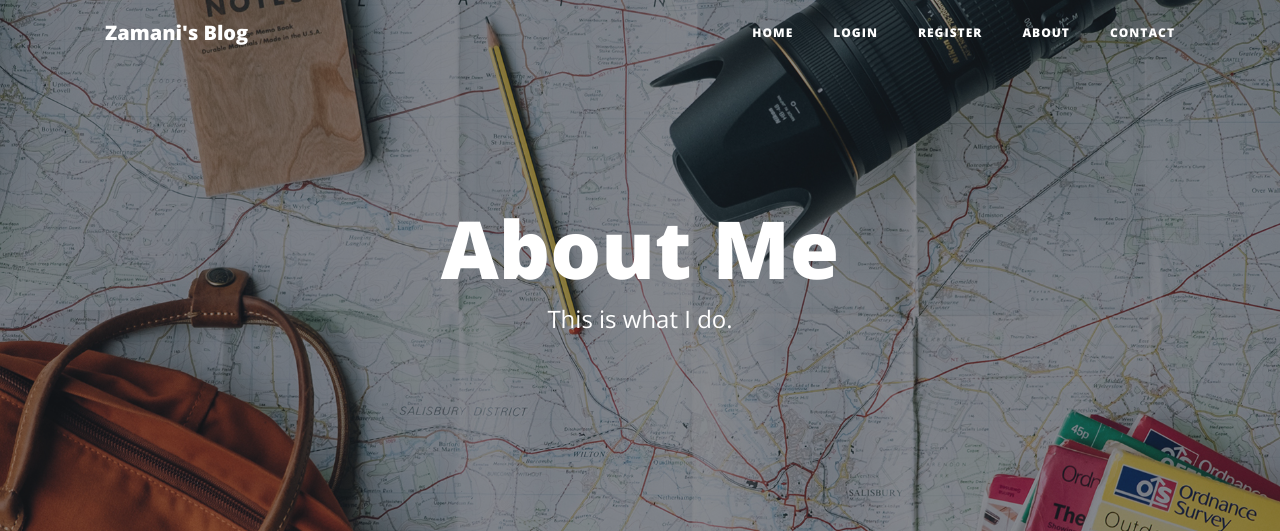
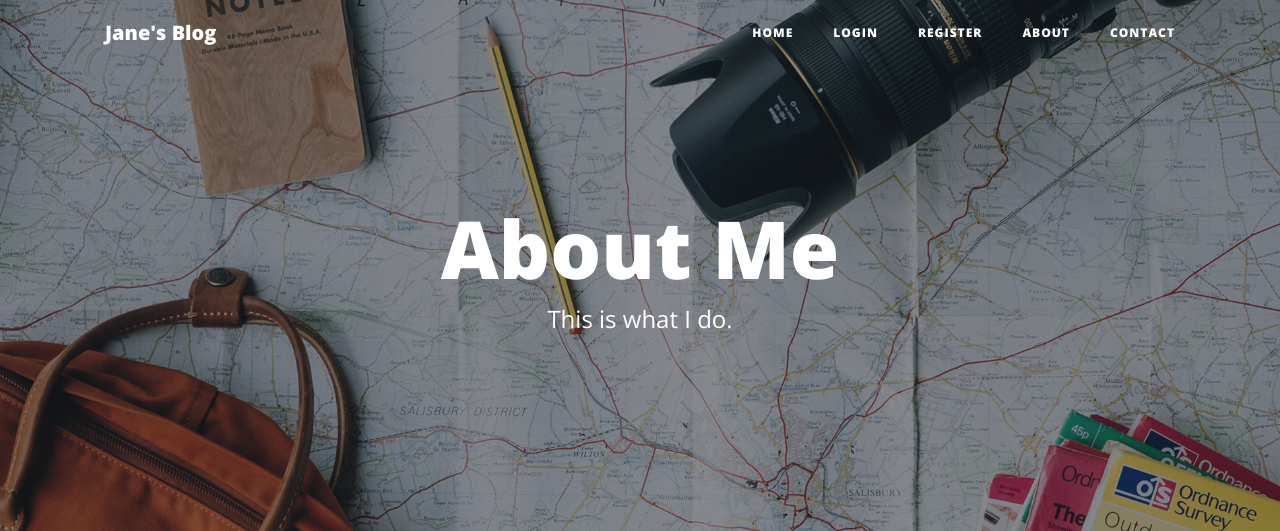
Before and after one commit to timijab/Blog-by-zamani, a Flask app: page /about in a window 1280 px wide. Shown: the top 531 px of the page. Run offline with Flask 2, Linux system fonts and the light colour scheme; some libraries are stand-ins or nearby versions.

Commit message:
Update header.html

```diff
--- a/templates/header.html
+++ b/templates/header.html
@@ -28,7 +28,7 @@
   <!-- Navigation -->
   <nav class="navbar navbar-expand-md navbar-light fixed-top" id="mainNav">
     <div class="container">
-      <a class="navbar-brand" href="{{url_for('get_all_posts')}}"> Zamani's Blog</a>
+      <a class="navbar-brand" href="{{url_for('get_all_posts')}}"> Jane's Blog</a>
       <button class="navbar-toggler navbar-toggler-right" type="button" data-toggle="collapse" data-target="#navbarResponsive" aria-controls="navbarResponsive" aria-expanded="false" aria-label="Toggle navigation">
         Menu
         <i class="fas fa-bars"></i>
```
